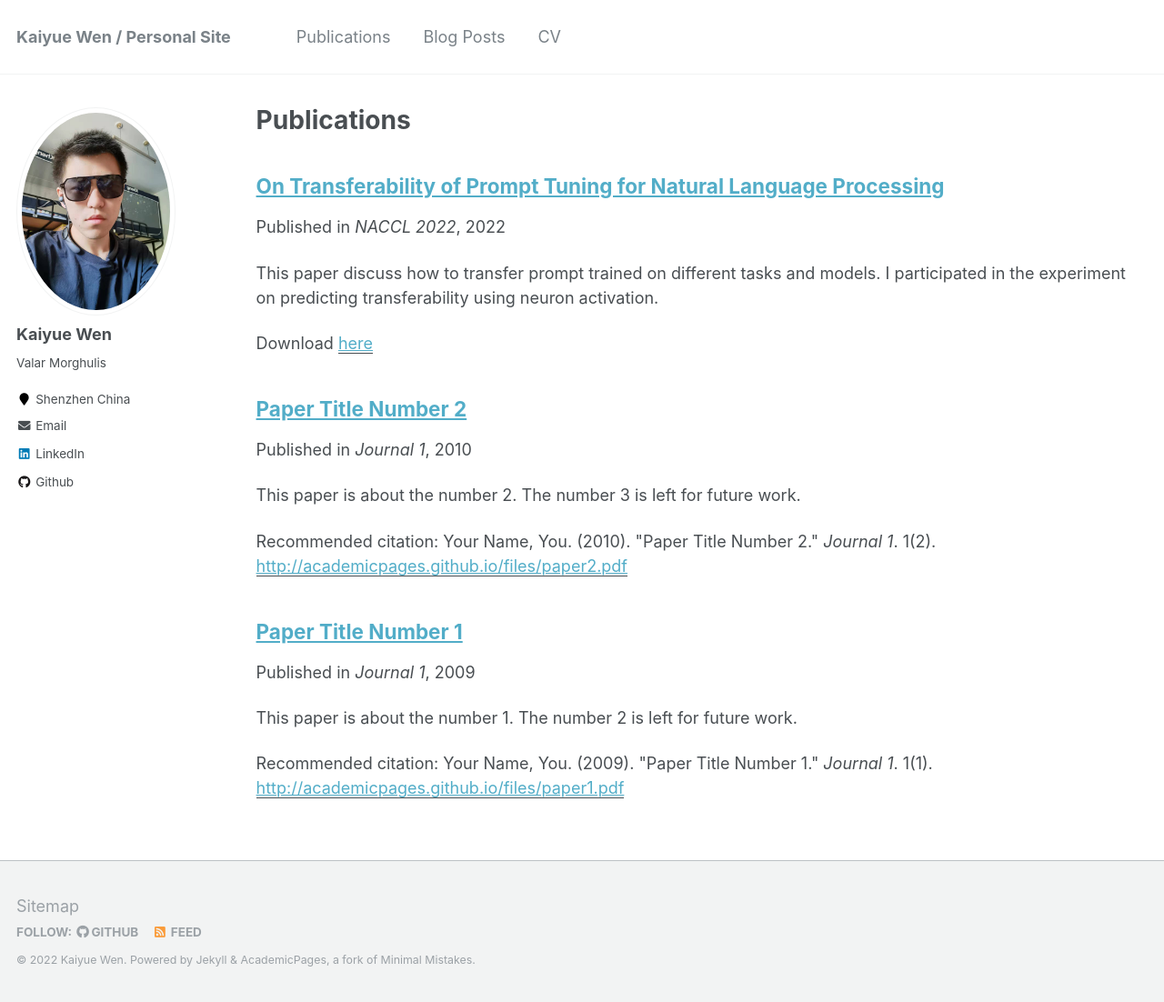
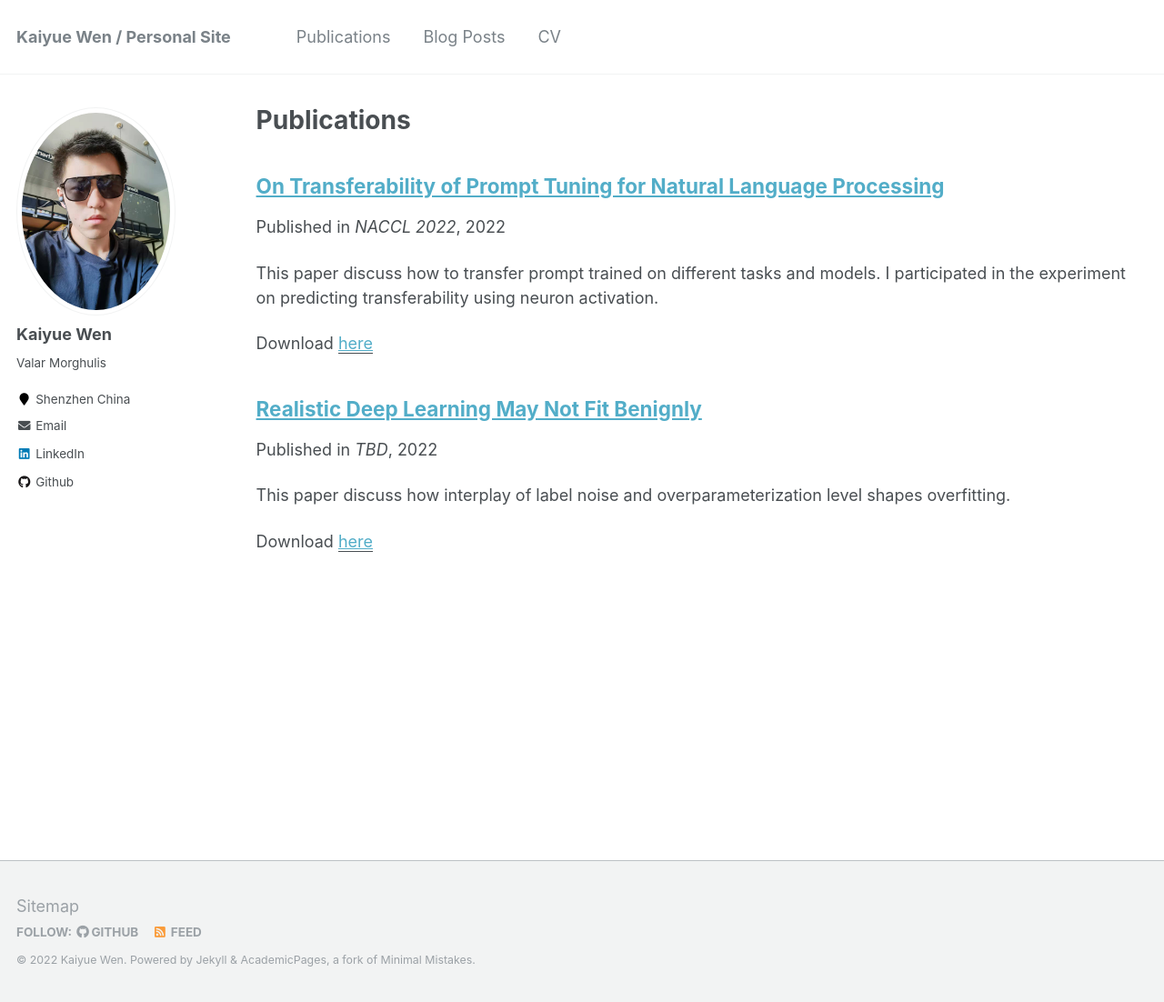
Before and after one commit to WhenWen/WhenWen.github.io, a Jekyll site: the page built from _pages/publications.md, in a window 1280 px wide and 1102 px high. Shown: the whole window at 91% size. Built offline with Jekyll 4.4.1, drawn with Linux system fonts in a browser that asks for light colours.

Commit message:
add real pub with author

```diff
--- a/_publications/2009-10-01-paper-title-number-1.md
+++ /dev/null
@@ -1,16 +0,0 @@
----
-title: "Paper Title Number 1"
-collection: publications
-permalink: /publication/2009-10-01-paper-title-number-1
-excerpt: 'This paper is about the number 1. The number 2 is left for future work.'
-date: 2009-10-01
-venue: 'Journal 1'
-paperurl: 'http://academicpages.github.io/files/paper1.pdf'
-citation: 'Your Name, You. (2009). &quot;Paper Title Number 1.&quot; <i>Journal 1</i>. 1(1).'
----
-
-<a href='http://academicpages.github.io/files/paper1.pdf'>Download paper here</a>
-
-This paper is about the number 1. The number 2 is left for future work.
-
-Recommended citation: Your Name, You. (2009). "Paper Title Number 1." <i>Journal 1</i>. 1(1).
--- a/_publications/2010-10-01-paper-title-number-2.md
+++ /dev/null
@@ -1,16 +0,0 @@
----
-title: "Paper Title Number 2"
-collection: publications
-permalink: /publication/2010-10-01-paper-title-number-2
-excerpt: 'This paper is about the number 2. The number 3 is left for future work.'
-date: 2010-10-01
-venue: 'Journal 1'
-paperurl: 'http://academicpages.github.io/files/paper2.pdf'
-citation: 'Your Name, You. (2010). &quot;Paper Title Number 2.&quot; <i>Journal 1</i>. 1(2).'
----
-
-<a href='http://academicpages.github.io/files/paper2.pdf'>Download paper here</a>
-
-This paper is about the number 2. The number 3 is left for future work.
-
-Recommended citation: Your Name, You. (2010). "Paper Title Number 2." <i>Journal 1</i>. 1(2).
--- /dev/null
+++ b/_publications/2022-05-01-benign-overfit.md
@@ -0,0 +1,15 @@
+---
+title: "Realistic Deep Learning May Not Fit Benignly"
+collection: publications
+permalink: /publication/2022-05-01-benign-overfit
+excerpt: 'This paper discuss how interplay of label noise and overparameterization level shapes overfitting.'
+date: 2022-05-01
+venue: 'TBD'
+paperurl: 'https://arxiv.org/pdf/2206.00501.pdf'
+---
+
+<a href='https://arxiv.org/pdf/2206.00501.pdf'>Download paper here</a>
+
+\textbf{Kaiyue Wen}*, Jiaye Teng, Jingzhao Zhang
+
+This paper discuss how interplay of label noise and overparameterization level shapes overfitting.
```
Also changed, not shown: _publications/2022-05-01-prompt-transfer.md (+2 -0 lines).
